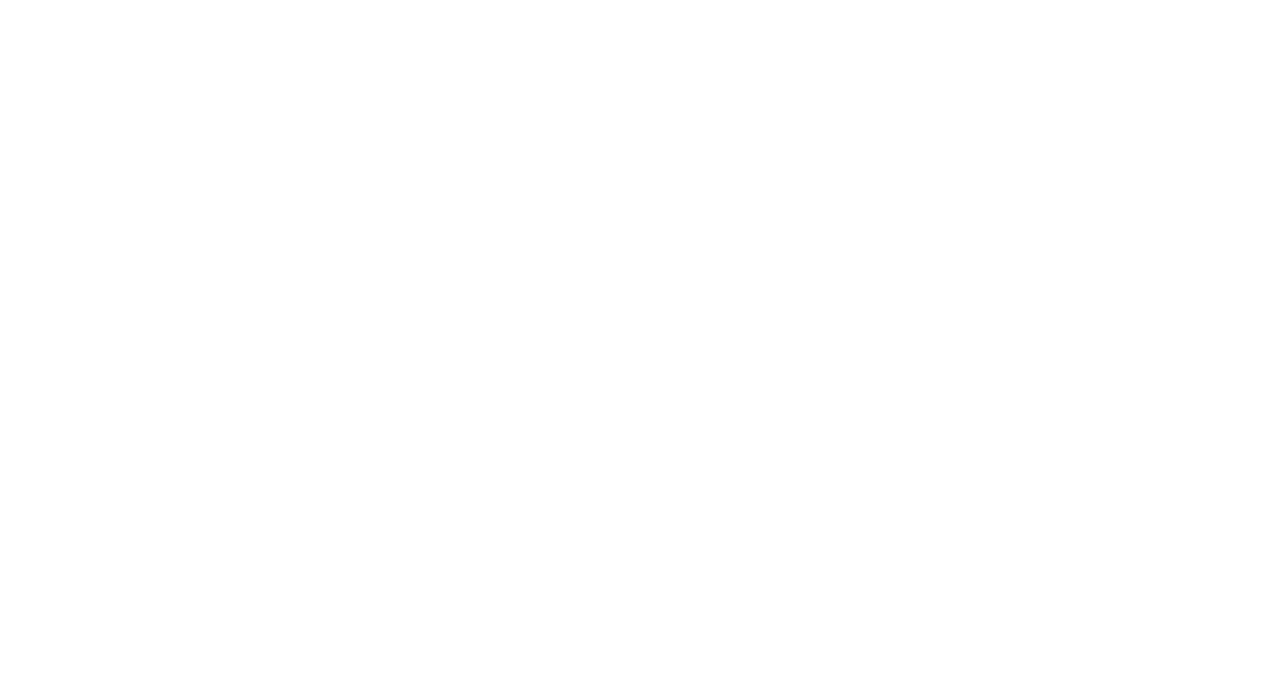
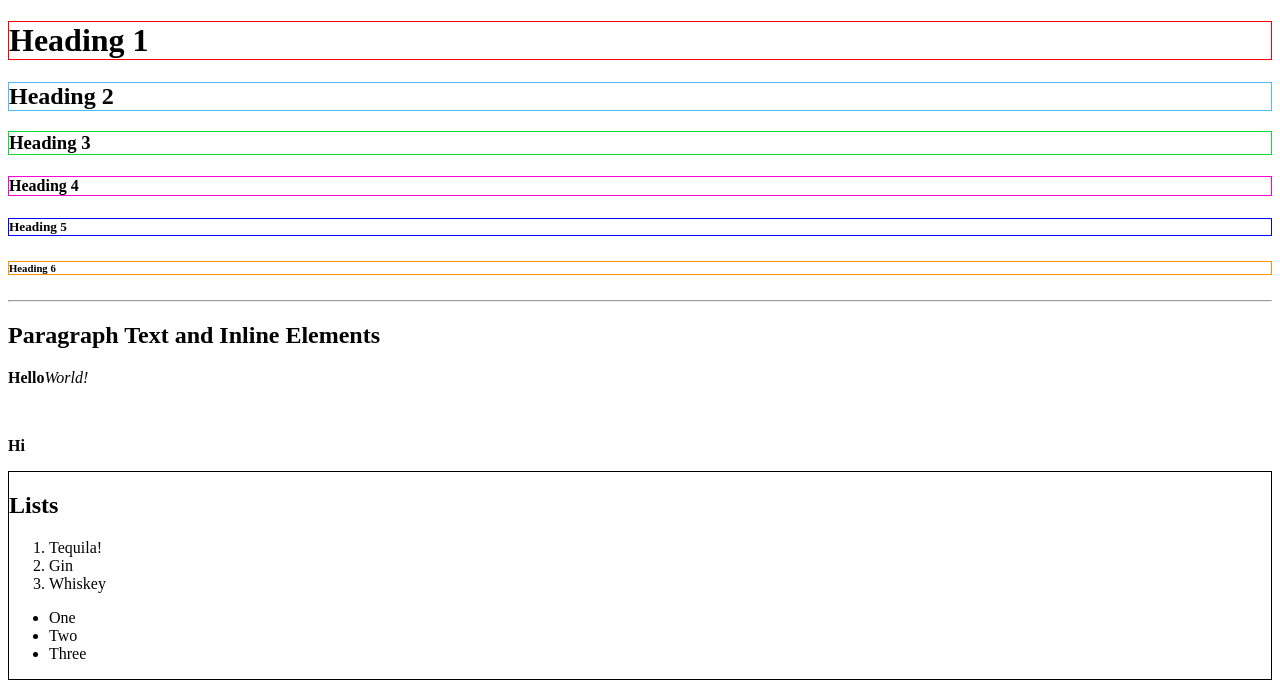
Before and after one commit to dlance102/SE111_22_202320, a plain HTML site: page week1_demo/index.html in a window 1280 px wide. Drawn offline with Linux system fonts and the light colour scheme.

Commit message:
start of w1 hw

```diff
--- a/week1_demo/index.html
+++ b/week1_demo/index.html
@@ -10,6 +10,42 @@
     <title>W1 | Demo</title>
 </head>
 <body>
+    <h1 style="border:1px solid red">Heading 1</h1>
+    <h2 style="border:1px solid rgb(74, 189, 255)">Heading 2</h2>
+    <h3 style="border:1px solid rgb(19, 219, 62)">Heading 3</h3>
+    <h4 style="border:1px solid rgb(255, 0, 221)">Heading 4</h4>
+    <h5 style="border:1px solid rgb(4, 0, 255)">Heading 5</h5>
+    <h6 style="border:1px solid rgb(255, 145, 0)">Heading 6</h6>
+
+    <hr>
+
+
+
+        <h2>Paragraph Text and Inline Elements</h2>
+
+        <p><strong>Hello</strong><em>World!</em></p>
+
+        <br>
+
+        <p><b>Hi</b></p>
+
+    <div style="border:1px solid black">
+
+        <h2>Lists</h2>
+
+        <ol>
+            <li>Tequila!</li>
+            <li>Gin</li>
+            <li>Whiskey</li>
+        </ol>
+
+        <ul>
+            <li>One</li>
+            <li>Two</li>
+            <li>Three</li>
+        </ul>
+
+    </div>
 
 </body>
 </html>
```
Also changed, not shown: w1/index.html (added, +18 -0 lines).
